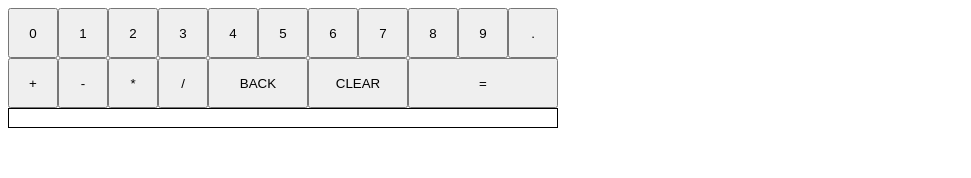
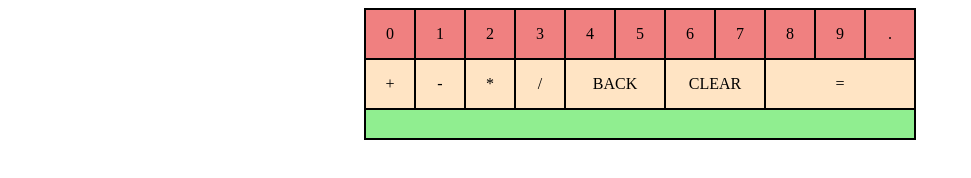
Before and after one commit to oldmanfromscene24/calculator, a plain HTML site: page index.html in a window 1280 px wide. Shown: the whole page, without its empty margins (0-971 px from the left). Drawn offline with Linux system fonts and the light colour scheme.

Commit message:
feat(project): first full version
Completed project with all extra credits, changed button to divs to
prevent getting input with enter key

```diff
--- a/index.html
+++ b/index.html
@@ -10,31 +10,33 @@
 </head>
 
 <body>
+    <div class="container">
     <div id="buttons">
         <div id="numbers">
-            <button id="0" class="numbers">0</button>
-            <button id="1" class="numbers">1</button>
-            <button id="2" class="numbers">2</button>
-            <button id="3" class="numbers">3</button>
-            <button id="4" class="numbers">4</button>
-            <button id="5" class="numbers">5</button>
-            <button id="6" class="numbers">6</button>
-            <button id="7" class="numbers">7</button>
-            <button id="8" class="numbers">8</button>
-            <button id="9" class="numbers">9</button>
-            <button id="." class="numbers">.</button>
+            <div id="0" class="numbers">0</div>
+            <div id="1" class="numbers">1</div>
+            <div id="2" class="numbers">2</div>
+            <div id="3" class="numbers">3</div>
+            <div id="4" class="numbers">4</div>
+            <div id="5" class="numbers">5</div>
+            <div id="6" class="numbers">6</div>
+            <div id="7" class="numbers">7</div>
+            <div id="8" class="numbers">8</div>
+            <div id="9" class="numbers">9</div>
+            <div id="." class="numbers">.</div>
         </div>
         <div id="operators">
-            <button id="add" class="operators">+</button>
-            <button id="subtract" class="operators">-</button>
-            <button id="multiply" class="operators">*</button>
-            <button id="divide" class="operators">/</button>
-            <button id="back" class="back">BACK</button>
-            <button id="clear" class="clear">CLEAR</button>
-            <button id="equals" class="equals">=</button>
+            <div id="add" class="operators">+</div>
+            <div id="subtract" class="operators">-</div>
+            <div id="multiply" class="operators">*</div>
+            <div id="divide" class="operators">/</div>
+            <div id="back" class="back">BACK</div>
+            <div id="clear" class="clear">CLEAR</div>
+            <div id="equals" class="equals">=</div>
         </div>
     </div>
     <div id="display"></div>
+</div>
 </body>
 
 </html>
--- a/javascript.js
+++ b/javascript.js
@@ -2,7 +2,6 @@ let number = null;
 let operator = null;
 let lastPress = null;
 const display = document.getElementById("display");
-// let displayValue = "";
 listener();
 
 function add(a, b) {
@@ -88,12 +87,28 @@ function equals() {
 }
 
 function getValues(e) {
-  switch (e.target.className) {
+  let type = null;
+  let text = null;
+  if (e.type === "click") {
+    type = e.target.className;
+    text = e.target.textContent;
+  } else if ((e.type = "keyup")) {
+    if (e.key >= "0" && e.key <= "9") {
+      type = "numbers";
+      text = e.key;
+    } else if (["+", "-", "*", "/"].includes(e.key)) {
+      type = "operators";
+      text = e.key;
+    } else if (e.key === "Backspace") type = "back";
+    else if (e.key === "Delete") type = "clear";
+    else if (e.key === "Enter") type = "equals";
+  }
+  switch (type) {
     case "numbers":
-      addValues(e.target.textContent);
+      addValues(text);
       break;
     case "operators":
-      addOperator(e.target.textContent);
+      addOperator(text);
       break;
     case "back":
       back();
@@ -109,4 +124,5 @@ function getValues(e) {
 function listener() {
   const buttons = document.getElementById("buttons");
   buttons.addEventListener("click", getValues);
+  window.addEventListener("keyup", getValues);
 }
--- a/styles.css
+++ b/styles.css
@@ -1,8 +1,10 @@
 #display {
   border: 1px solid black;
   width: 550px;
-  height: 20px;
+  height: 30px;
+  font-size: 30px;
   box-sizing: border-box;
+  background-color:lightgreen;
 }
 
 #numbers,
@@ -28,3 +30,41 @@
 #buttons {
   width: fit-content;
 }
+
+.numbers, #operators > * {
+  display: flex;
+  justify-content: center;
+  align-items: center;
+  border: 1px solid black;
+  box-sizing: border-box;
+}
+
+.numbers:hover, #operators > *:hover {
+  background-color: aqua;
+  transition: background-color 0,5s;
+}
+
+.container {
+  margin: 0 auto;
+  width: fit-content;
+  border: 1px solid black;
+}
+
+.numbers {
+  background-color: lightcoral
+}
+
+#operators{
+  background-color: bisque;
+}
+
+@keyframes click {
+  0% {
+    background: green;
+  }
+
+}
+
+.numbers:active,  #operators > *:active {
+  animation: click 0.5s forwards;
+}
```
